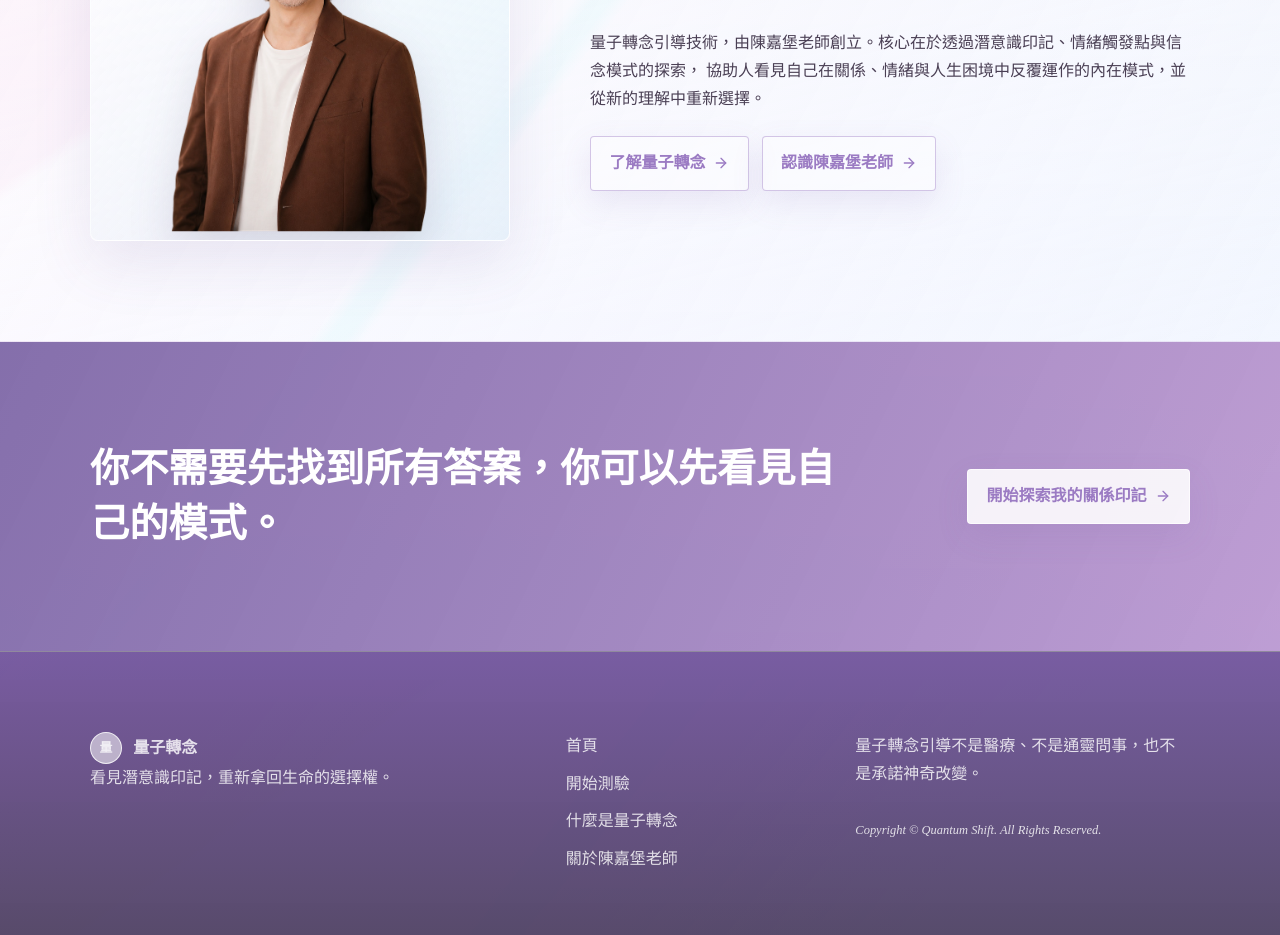
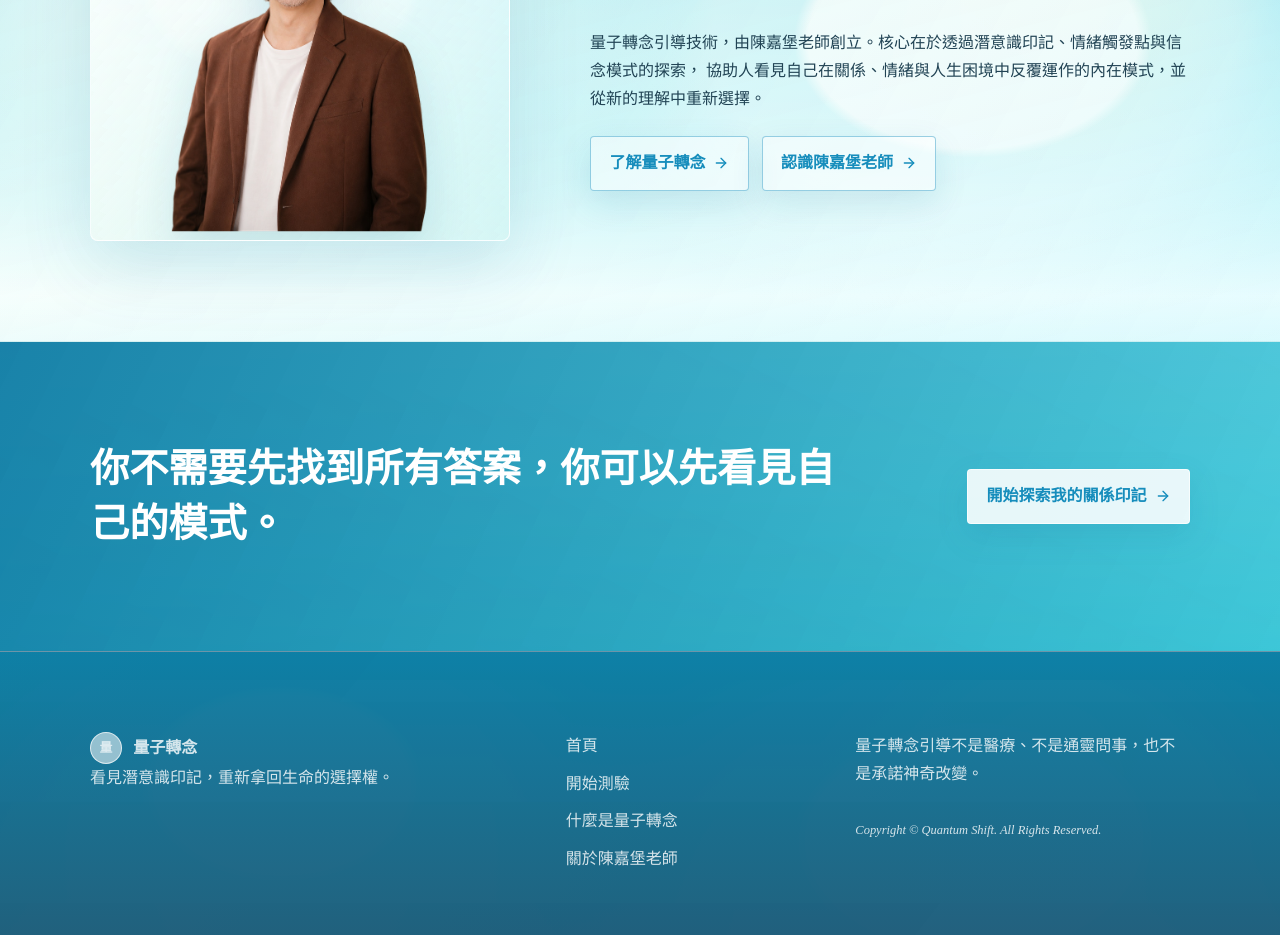
Before and after one commit to chenchiapao-wq/relationship-imprint-quiz, a React (Vite) app: page / in a window 1280 px wide. Shown: the part 4120-5055 px from the top of the page. Built offline with nearby package versions, Linux system fonts and the light colour scheme.

Commit message:
Refresh visual style with sky theme

```diff
--- a/src/styles/global.css
+++ b/src/styles/global.css
@@ -1,21 +1,21 @@
 :root {
   color-scheme: light;
-  --bg: #fbf8ff;
-  --surface: rgba(255, 255, 255, 0.78);
-  --surface-solid: #fffefe;
-  --surface-warm: rgba(255, 248, 254, 0.82);
-  --red: #9b7bc3;
-  --red-dark: #72559d;
-  --rose: #f5d8ec;
-  --sky: #dff8fa;
-  --aqua: #aeeaf0;
-  --pearl: #fff9ef;
-  --ink: #4a3f54;
-  --muted: #81788d;
-  --line: rgba(164, 139, 199, 0.24);
-  --line-strong: rgba(155, 123, 195, 0.42);
-  --shadow: 0 22px 60px rgba(105, 79, 146, 0.12);
-  --glow: 0 20px 60px rgba(246, 203, 235, 0.34);
+  --bg: #e8fbff;
+  --surface: rgba(255, 255, 255, 0.68);
+  --surface-solid: #fbfeff;
+  --surface-warm: rgba(250, 254, 255, 0.78);
+  --red: #168dbc;
+  --red-dark: #0a719d;
+  --rose: #fff3c6;
+  --sky: #8ee9f6;
+  --aqua: #34c7dd;
+  --pearl: #fffdf1;
+  --ink: #214354;
+  --muted: #5b7b8d;
+  --line: rgba(42, 164, 199, 0.2);
+  --line-strong: rgba(22, 141, 188, 0.42);
+  --shadow: 0 24px 70px rgba(6, 106, 145, 0.15);
+  --glow: 0 22px 70px rgba(120, 229, 244, 0.34);
   font-family: "Noto Serif TC", "Songti TC", "PingFang TC", "Microsoft JhengHei", serif;
   line-height: 1.75;
   font-weight: 400;
@@ -35,9 +35,10 @@ body {
   margin: 0;
   min-width: 320px;
   background:
-    linear-gradient(128deg, rgba(255, 255, 255, 0) 0 35%, rgba(203, 247, 250, 0.5) 36% 37%, rgba(255, 255, 255, 0) 38% 100%),
-    linear-gradient(145deg, rgba(245, 211, 235, 0.5) 0 18%, rgba(255, 255, 255, 0) 19% 100%),
-    linear-gradient(180deg, rgba(255, 255, 255, 0.78), rgba(245, 240, 255, 0.88)),
+    radial-gradient(ellipse at 22% 13%, rgba(255, 255, 255, 0.94) 0 9%, rgba(255, 255, 255, 0.52) 10% 15%, transparent 29%),
+    radial-gradient(ellipse at 76% 20%, rgba(255, 255, 255, 0.92) 0 12%, rgba(255, 255, 255, 0.5) 13% 19%, transparent 32%),
+    radial-gradient(circle at 82% 9%, rgba(255, 245, 180, 0.7), transparent 18%),
+    linear-gradient(180deg, #16bfd9 0%, #7ce4f0 28%, #efffff 52%, #a7eef4 74%, #39bfd0 100%),
     var(--bg);
   background-attachment: fixed;
 }
@@ -49,11 +50,12 @@ body::before {
   z-index: -1;
   pointer-events: none;
   background:
-    linear-gradient(116deg, transparent 0 10%, rgba(226, 213, 255, 0.5) 11%, transparent 21%),
-    linear-gradient(132deg, transparent 0 44%, rgba(255, 207, 235, 0.55) 45%, transparent 58%),
-    linear-gradient(104deg, transparent 0 68%, rgba(184, 246, 241, 0.5) 69%, transparent 78%);
-  filter: blur(18px);
-  opacity: 0.72;
+    repeating-linear-gradient(178deg, rgba(255, 255, 255, 0.42) 0 1px, transparent 1px 18px),
+    linear-gradient(116deg, transparent 0 12%, rgba(255, 255, 255, 0.48) 13%, transparent 23%),
+    linear-gradient(132deg, transparent 0 44%, rgba(206, 251, 255, 0.68) 45%, transparent 58%),
+    linear-gradient(104deg, transparent 0 68%, rgba(255, 250, 209, 0.38) 69%, transparent 78%);
+  filter: blur(14px);
+  opacity: 0.82;
 }
 
 button,
@@ -107,7 +109,25 @@ ol {
 }
 
 .app-shell {
+  position: relative;
   min-height: 100vh;
+}
+
+.app-shell::before {
+  content: "";
+  position: fixed;
+  inset: 1.35rem;
+  z-index: 0;
+  pointer-events: none;
+  border: 1px solid rgba(255, 255, 255, 0.78);
+  box-shadow: inset 0 0 0 1px rgba(255, 255, 255, 0.16);
+}
+
+.site-header,
+main,
+.site-footer {
+  position: relative;
+  z-index: 1;
 }
 
 .site-header {
@@ -121,9 +141,9 @@ ol {
   width: min(100% - 2rem, 1100px);
   margin: 0 auto;
   padding: 1.2rem 0;
-  background: rgba(255, 255, 255, 0.68);
+  background: rgba(255, 255, 255, 0.58);
   backdrop-filter: blur(18px);
-  border-bottom: 1px solid rgba(255, 255, 255, 0.72);
+  border-bottom: 1px solid rgba(255, 255, 255, 0.82);
 }
 
 .brand,
@@ -156,7 +176,7 @@ ol {
   display: flex;
   align-items: center;
   gap: 1.3rem;
-  color: #786d88;
+  color: #4d788d;
   font-size: 0.94rem;
 }
 
@@ -193,10 +213,10 @@ ol {
 
 .split-band {
   background:
-    linear-gradient(120deg, rgba(255, 255, 255, 0.62), rgba(235, 246, 255, 0.48)),
-    linear-gradient(166deg, rgba(250, 214, 241, 0.28), rgba(255, 255, 255, 0));
+    linear-gradient(120deg, rgba(255, 255, 255, 0.58), rgba(220, 249, 255, 0.48)),
+    linear-gradient(166deg, rgba(255, 246, 195, 0.26), rgba(255, 255, 255, 0));
   border-top: 1px solid rgba(255, 255, 255, 0.8);
-  border-bottom: 1px solid rgba(155, 123, 195, 0.14);
+  border-bottom: 1px solid rgba(42, 164, 199, 0.14);
 }
 
 .hero {
@@ -205,6 +225,18 @@ ol {
   align-items: center;
   position: relative;
   overflow: hidden;
+}
+
+.hero::before {
+  content: "";
+  position: absolute;
+  inset: auto -8% 0;
+  height: 42%;
+  pointer-events: none;
+  background:
+    repeating-linear-gradient(180deg, rgba(255, 255, 255, 0.38) 0 1px, transparent 1px 18px),
+    linear-gradient(180deg, transparent, rgba(255, 255, 255, 0.34));
+  opacity: 0.76;
 }
 
 .hero-grid,
@@ -260,19 +292,19 @@ ol {
   border-radius: 4px;
   font-weight: 700;
   letter-spacing: 0;
-  box-shadow: 0 12px 32px rgba(132, 101, 170, 0.12);
+  box-shadow: 0 12px 32px rgba(12, 112, 150, 0.13);
   transition: transform 160ms ease, background 160ms ease, color 160ms ease, border 160ms ease, box-shadow 160ms ease;
 }
 
 .button:hover:not(:disabled) {
   transform: translateY(-1px);
-  box-shadow: 0 18px 38px rgba(132, 101, 170, 0.18);
+  box-shadow: 0 18px 38px rgba(12, 112, 150, 0.2);
 }
 
 .button-primary {
   color: #fff;
-  background: linear-gradient(135deg, #8f72ba, #b899d3);
-  border-color: rgba(255, 255, 255, 0.36);
+  background: linear-gradient(135deg, #0e9bc8, #39c9db);
+  border-color: rgba(255, 255, 255, 0.5);
 }
 
 .button-primary:hover {
@@ -281,7 +313,7 @@ ol {
 
 .button-ghost {
   color: var(--red);
-  background: rgba(255, 255, 255, 0.42);
+  background: rgba(255, 255, 255, 0.52);
   border-color: var(--line-strong);
 }
 
@@ -304,8 +336,16 @@ ol {
   overflow: hidden;
   border: 1px solid rgba(255, 255, 255, 0.78);
   border-radius: 8px;
-  background: rgba(255, 255, 255, 0.68);
+  background: rgba(255, 255, 255, 0.56);
   box-shadow: var(--shadow), var(--glow);
+}
+
+.hero-visual::after {
+  content: "";
+  position: absolute;
+  inset: 0.8rem;
+  pointer-events: none;
+  border: 1px solid rgba(255, 255, 255, 0.78);
 }
 
 .hero-visual img {
@@ -322,8 +362,8 @@ ol {
   width: min(100%, 430px);
   aspect-ratio: 1;
   background:
-    linear-gradient(128deg, rgba(255, 255, 255, 0.82), rgba(234, 213, 255, 0.52) 42%, rgba(207, 250, 249, 0.54)),
-    linear-gradient(22deg, rgba(255, 219, 241, 0.58), rgba(255, 255, 255, 0));
+    linear-gradient(128deg, rgba(255, 255, 255, 0.82), rgba(205, 246, 255, 0.58) 42%, rgba(135, 232, 244, 0.48)),
+    linear-gradient(22deg, rgba(255, 248, 198, 0.56), rgba(255, 255, 255, 0));
   color: var(--red);
   overflow: hidden;
   border: 1px solid rgba(255, 255, 255, 0.78);
@@ -336,14 +376,14 @@ ol {
   content: "";
   position: absolute;
   inset: 14% -12%;
-  background: rgba(255, 255, 255, 0.48);
+  background: rgba(255, 255, 255, 0.5);
   transform: rotate(-16deg);
 }
 
 .mark-panel::after {
   inset: auto -12% 13%;
   height: 24%;
-  background: rgba(191, 245, 248, 0.36);
+  background: rgba(89, 209, 225, 0.32);
   transform: rotate(8deg);
 }
 
@@ -358,7 +398,7 @@ ol {
   position: absolute;
   inset: 46% -15% auto;
   height: 26%;
-  background: linear-gradient(90deg, rgba(244, 200, 235, 0.58), rgba(205, 238, 255, 0.6), rgba(255, 255, 255, 0));
+  background: linear-gradient(90deg, rgba(255, 248, 199, 0.58), rgba(183, 244, 255, 0.66), rgba(255, 255, 255, 0));
   transform: rotate(-6deg);
 }
 
@@ -400,7 +440,7 @@ ol {
   background: rgba(255, 255, 255, 0.6);
   border: 1px solid rgba(255, 255, 255, 0.84);
   border-radius: 50%;
-  box-shadow: 0 18px 44px rgba(139, 105, 178, 0.14);
+  box-shadow: 0 18px 44px rgba(8, 126, 166, 0.16);
 }
 
 .mark-sparkle {
@@ -441,7 +481,7 @@ ol {
 .result-card,
 .list-panel {
   background: var(--surface);
-  border: 1px solid rgba(255, 255, 255, 0.74);
+  border: 1px solid rgba(255, 255, 255, 0.78);
   border-radius: 8px;
   box-shadow: var(--shadow);
   backdrop-filter: blur(12px);
@@ -487,7 +527,7 @@ ol {
   width: min(100%, 820px);
   margin: 0 auto;
   padding: 0 1.4rem;
-  background: rgba(255, 255, 255, 0.48);
+  background: rgba(255, 255, 255, 0.54);
   border: 1px solid rgba(255, 255, 255, 0.72);
   border-radius: 8px;
   box-shadow: var(--shadow);
@@ -526,8 +566,8 @@ ol {
   text-align: center;
   padding: 3rem 1.5rem;
   background:
-    linear-gradient(140deg, rgba(255, 255, 255, 0.78), rgba(240, 220, 255, 0.56)),
-    linear-gradient(28deg, rgba(201, 247, 247, 0.44), rgba(255, 255, 255, 0));
+    linear-gradient(140deg, rgba(255, 255, 255, 0.78), rgba(212, 249, 255, 0.56)),
+    linear-gradient(28deg, rgba(255, 246, 190, 0.42), rgba(255, 255, 255, 0));
   border: 1px solid rgba(255, 255, 255, 0.78);
   border-radius: 8px;
   box-shadow: var(--shadow), var(--glow);
@@ -591,8 +631,8 @@ ol {
   place-items: center;
   min-height: 330px;
   background:
-    linear-gradient(132deg, rgba(255, 255, 255, 0.86), rgba(219, 244, 251, 0.58)),
-    linear-gradient(26deg, rgba(247, 205, 235, 0.5), rgba(255, 255, 255, 0));
+    linear-gradient(132deg, rgba(255, 255, 255, 0.86), rgba(199, 244, 252, 0.58)),
+    linear-gradient(26deg, rgba(255, 246, 196, 0.46), rgba(255, 255, 255, 0));
   color: var(--red);
   border: 1px solid rgba(255, 255, 255, 0.76);
   border-radius: 8px;
@@ -605,8 +645,8 @@ ol {
   min-height: 390px;
   overflow: hidden;
   background:
-    linear-gradient(132deg, rgba(255, 255, 255, 0.9), rgba(219, 244, 251, 0.58)),
-    linear-gradient(26deg, rgba(247, 205, 235, 0.5), rgba(255, 255, 255, 0));
+    linear-gradient(132deg, rgba(255, 255, 255, 0.9), rgba(198, 244, 252, 0.58)),
+    linear-gradient(26deg, rgba(255, 246, 196, 0.46), rgba(255, 255, 255, 0));
   border: 1px solid rgba(255, 255, 255, 0.76);
   border-radius: 8px;
   box-shadow: var(--shadow);
@@ -618,7 +658,7 @@ ol {
   max-width: 88%;
   max-height: 380px;
   object-fit: contain;
-  filter: drop-shadow(0 18px 22px rgba(74, 56, 91, 0.16));
+  filter: drop-shadow(0 18px 22px rgba(10, 102, 139, 0.16));
 }
 
 .portrait-card-hero {
@@ -644,8 +684,8 @@ ol {
 .final-cta {
   color: #fff;
   background:
-    linear-gradient(116deg, rgba(127, 103, 166, 0.94), rgba(182, 144, 205, 0.86)),
-    linear-gradient(28deg, rgba(186, 242, 246, 0.5), rgba(255, 255, 255, 0));
+    linear-gradient(116deg, rgba(12, 122, 164, 0.94), rgba(54, 197, 216, 0.82)),
+    linear-gradient(28deg, rgba(255, 246, 190, 0.35), rgba(255, 255, 255, 0));
 }
 
 .final-cta-inner,
@@ -665,8 +705,8 @@ ol {
   padding: 5rem 0;
   color: #fff;
   background:
-    linear-gradient(180deg, rgba(114, 85, 157, 0.95), rgba(79, 67, 98, 0.96)),
-    linear-gradient(128deg, rgba(246, 199, 234, 0.34), rgba(186, 242, 246, 0.2));
+    linear-gradient(180deg, rgba(9, 124, 163, 0.95), rgba(27, 88, 118, 0.96)),
+    linear-gradient(128deg, rgba(255, 246, 190, 0.28), rgba(186, 242, 246, 0.24));
   border-top: 1px solid rgba(255, 255, 255, 0.35);
 }
 
@@ -710,13 +750,13 @@ ol {
 }
 
 .list-panel.blue-line {
-  border-left-color: #73cbd5;
+  border-left-color: #35c7dd;
 }
 
 .list-panel p {
   margin: 0;
   padding: 0.65rem 0;
-  border-bottom: 1px solid rgba(155, 123, 195, 0.14);
+  border-bottom: 1px solid rgba(42, 164, 199, 0.14);
 }
 
 .list-panel p:last-child {
@@ -757,8 +797,9 @@ blockquote {
   min-height: 360px;
   padding: 1.2rem;
   background:
-    linear-gradient(145deg, rgba(26, 22, 34, 0.95), rgba(77, 63, 105, 0.88)),
-    linear-gradient(32deg, rgba(158, 229, 235, 0.18), rgba(255, 255, 255, 0));
+    radial-gradient(circle at 50% 48%, rgba(90, 216, 231, 0.24), transparent 38%),
+    linear-gradient(145deg, rgba(12, 40, 55, 0.95), rgba(20, 103, 132, 0.88)),
+    linear-gradient(32deg, rgba(255, 246, 190, 0.16), rgba(255, 255, 255, 0));
 }
 
 .book-cover-frame img {
@@ -767,7 +808,7 @@ blockquote {
   max-width: 100%;
   max-height: 330px;
   object-fit: contain;
-  filter: drop-shadow(0 20px 28px rgba(22, 18, 31, 0.28));
+  filter: drop-shadow(0 20px 28px rgba(8, 35, 52, 0.3));
 }
 
 .book-copy {
@@ -801,8 +842,8 @@ blockquote {
   width: min(100% - 2rem, 820px);
   padding: 2rem;
   background:
-    linear-gradient(150deg, rgba(255, 255, 255, 0.86), rgba(246, 231, 255, 0.72)),
-    linear-gradient(24deg, rgba(204, 248, 250, 0.34), rgba(255, 255, 255, 0));
+    linear-gradient(150deg, rgba(255, 255, 255, 0.86), rgba(213, 249, 255, 0.68)),
+    linear-gradient(24deg, rgba(255, 246, 190, 0.34), rgba(255, 255, 255, 0));
   border: 1px solid rgba(255, 255, 255, 0.78);
   border-radius: 8px;
   box-shadow: var(--shadow), var(--glow);
@@ -839,7 +880,7 @@ blockquote {
   background: rgba(255, 255, 255, 0.62);
   border-radius: 999px;
   overflow: hidden;
-  box-shadow: inset 0 0 0 1px rgba(155, 123, 195, 0.16);
+  box-shadow: inset 0 0 0 1px rgba(22, 141, 188, 0.16);
 }
 
 .progress-track.thin {
@@ -849,7 +890,7 @@ blockquote {
 
 .progress-fill {
   height: 100%;
-  background: linear-gradient(90deg, #9b7bc3, #efb4da, #9ee5eb);
+  background: linear-gradient(90deg, #168dbc, #34c7dd, #fff1a8);
   border-radius: 999px;
 }
 
@@ -876,19 +917,19 @@ blockquote {
   background: rgba(255, 255, 255, 0.62);
   border: 1px solid rgba(255, 255, 255, 0.76);
   border-radius: 8px;
-  box-shadow: 0 10px 26px rgba(105, 79, 146, 0.07);
+  box-shadow: 0 10px 26px rgba(8, 108, 147, 0.08);
   transition: border 160ms ease, background 160ms ease, transform 160ms ease, box-shadow 160ms ease;
 }
 
 .option-card:hover {
   transform: translateY(-1px);
-  border-color: rgba(155, 123, 195, 0.36);
-  box-shadow: 0 16px 34px rgba(105, 79, 146, 0.1);
+  border-color: rgba(22, 141, 188, 0.36);
+  box-shadow: 0 16px 34px rgba(8, 108, 147, 0.12);
 }
 
 .option-card.selected {
   color: var(--red);
-  background: rgba(255, 248, 253, 0.9);
+  background: rgba(240, 254, 255, 0.92);
   border-color: var(--red);
 }
 
@@ -942,7 +983,7 @@ blockquote {
   font-size: clamp(2rem, 6vw, 4rem);
   font-weight: 700;
   line-height: 1.25;
-  text-shadow: 0 12px 36px rgba(155, 123, 195, 0.18);
+  text-shadow: 0 12px 36px rgba(22, 141, 188, 0.18);
 }
 
 .result-name span {
@@ -964,11 +1005,11 @@ blockquote {
 }
 
 .accent-card {
-  background: rgba(255, 248, 253, 0.84);
+  background: rgba(255, 253, 239, 0.84);
 }
 
 .accent-card.blue {
-  background: rgba(235, 250, 252, 0.84);
+  background: rgba(232, 252, 255, 0.84);
 }
 
 .secondary-grid {
```
